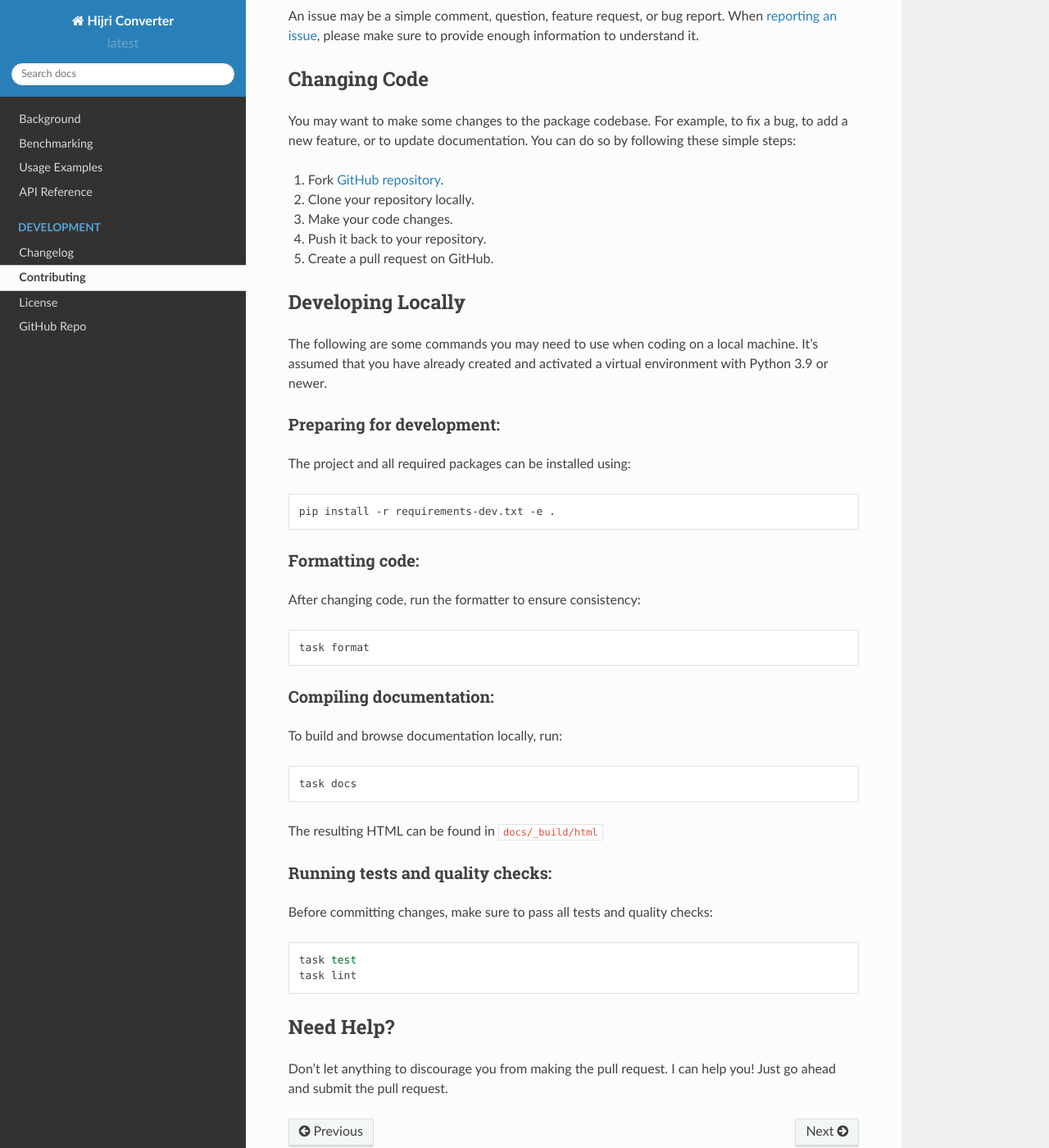
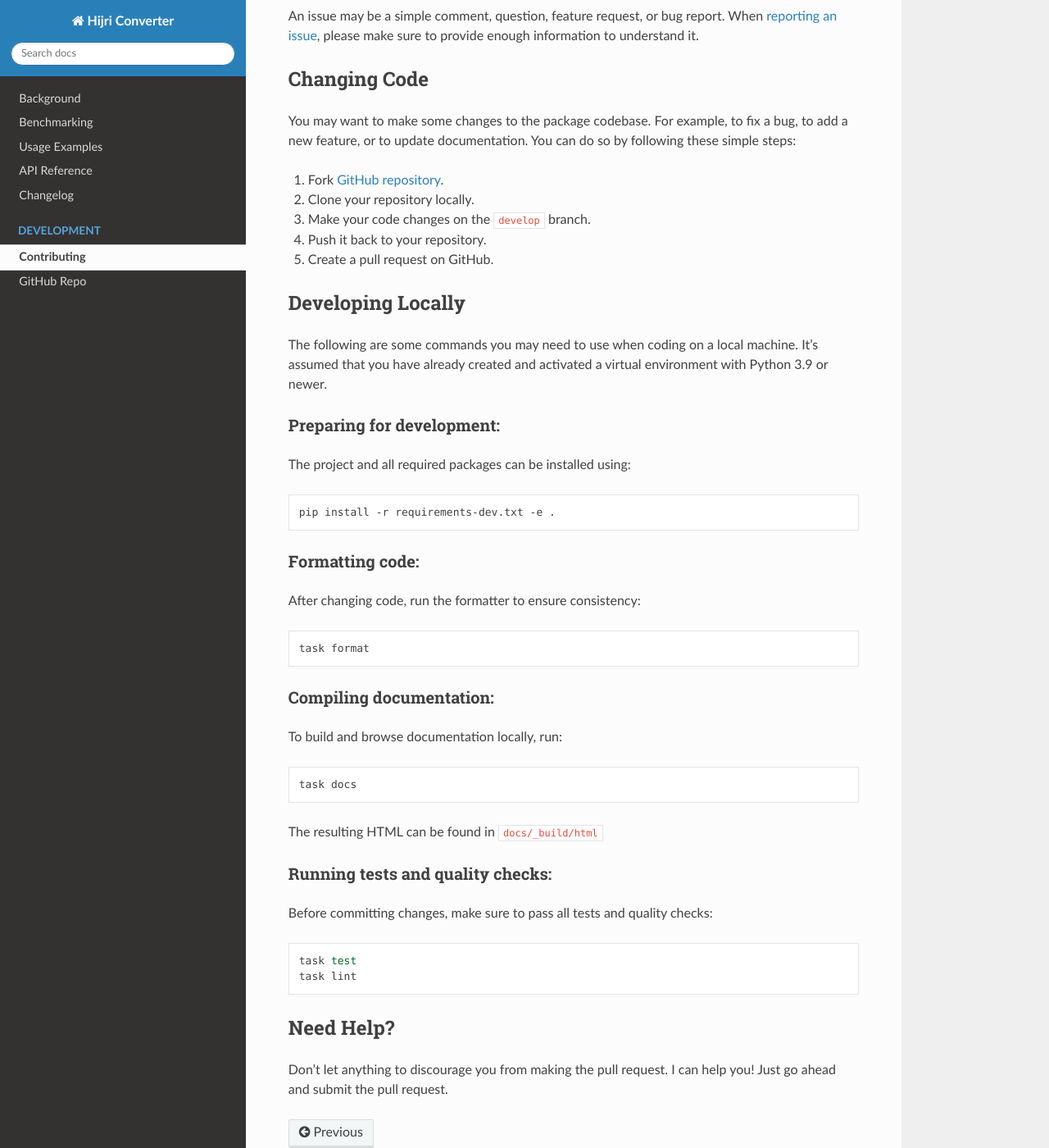
Before and after one commit to dralshehri/hijridate, a Sphinx documentation site: the page built from docs/contributing.md, in a window 1280 px wide and 1400 px high, scrolled down 280 px. Shown: the whole window at 82% size. Built offline with Sphinx 7.4.7 and the Read the Docs theme 2.0.0, drawn with Linux system fonts in a browser that asks for light colours.

Commit message:
Improve documentation

```diff
--- a/CONTRIBUTING.md
+++ b/CONTRIBUTING.md
@@ -16,7 +16,7 @@ to add a new feature, or to update documentation.
 You can do so by following these simple steps:
 1. Fork [GitHub repository](https://github.com/dralshehri/hijri-converter).
 2. Clone your repository locally.
-3. Make your code changes.
+3. Make your code changes on the `develop` branch.
 4. Push it back to your repository.
 5. Create a pull request on GitHub.
 
--- /dev/null
+++ b/docs/_templates/breadcrumbs.html
@@ -0,0 +1,4 @@
+{%- extends "sphinx_rtd_theme/breadcrumbs.html" %}
+{# Removing “Edit on GitHub” button #}
+{% block breadcrumbs_aside %}
+{% endblock %}
--- a/docs/conf.py
+++ b/docs/conf.py
@@ -15,7 +15,6 @@ sys.path.insert(0, os.path.abspath("../src/hijri_converter"))
 project = "Hijri Converter"
 author = "Mohammed Alshehri"
 project_copyright = "2018 Mohammed Alshehri (@dralshehri) and contributors"
-version = "latest"
 
 #
 # -- General configuration -------------------------------------------------------------
@@ -23,9 +22,10 @@ version = "latest"
 extensions = [
     "sphinx.ext.autodoc",
     "sphinx.ext.intersphinx",
-    "sphinx.ext.githubpages",
     "myst_parser",
+    "notfound.extension",
 ]
+templates_path = ["_templates"]
 source_suffix = {
     ".rst": "restructuredtext",
     ".md": "markdown",
@@ -39,7 +39,6 @@ autodoc_default_options = {
     "members": True,
     "member-order": "bysource",
     "special-members": "__init__",
-    # "inherited-members": True,
     "show_inheritance": True,
     "noindex": True,
 }
@@ -50,6 +49,11 @@ autodoc_default_options = {
 intersphinx_mapping = {
     "python": ("https://docs.python.org/3", None),
 }
+
+#
+# -- Options for notfound -------------------------------------------------
+#
+notfound_urls_prefix = "/en/stable/"
 
 #
 # -- Options for Markdown files --------------------------------------------------------
@@ -63,14 +67,13 @@ myst_heading_anchors = 2
 #
 # -- Options for HTML output -----------------------------------------------------------
 #
-html_baseurl = "https://dralshehri.github.io/hijri-converter/"
+html_baseurl = "https://hijri-converter.readthedocs.io/en/stable/"
 html_theme = "sphinx_rtd_theme"
 html_theme_options = {
     "display_version": True,
     "navigation_depth": 1,
     "includehidden": True,
     "titles_only": True,
-    "style_nav_header_background": "#2980B9",
 }
 html_static_path = ["_static"]
 html_css_files = ["custom.css"]
```
Also changed, not shown: docs/index.md (+11 -3 lines), docs/license.md (deleted, +0 -9 lines).
